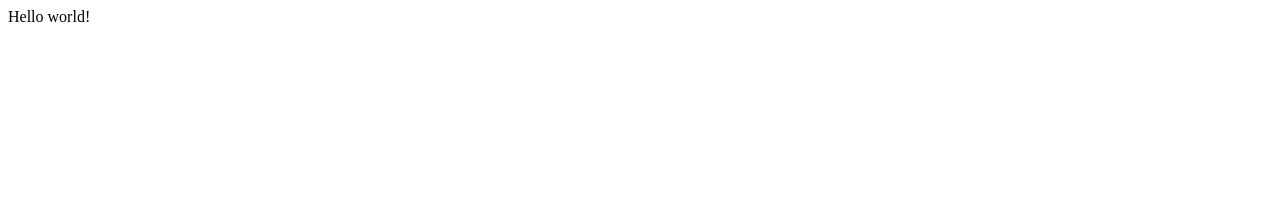
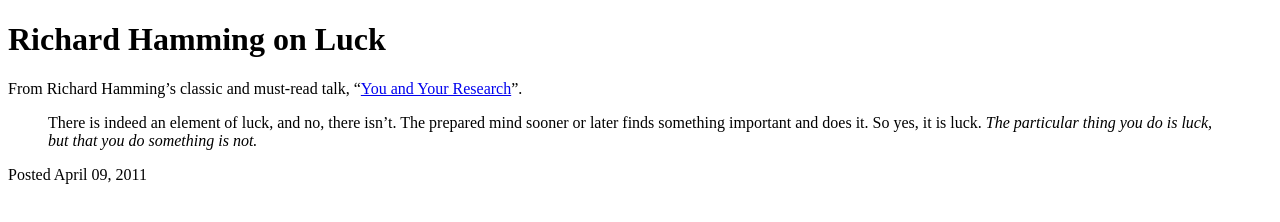
Before and after one commit to eunicode/gatsby-tut-2, a Gatsby site: page / in a window 1280 px wide. Built offline with nearby package versions, Linux system fonts and the light colour scheme; Gatsby itself is replaced by a stand-in of ours.

Commit message:
Create React functional component

```diff
--- a/src/pages/index.js
+++ b/src/pages/index.js
@@ -1,3 +1,26 @@
 import React from "react"
 
-export default () => <div>Hello world!</div>
+export default () => (
+    <div>
+      <h1>Richard Hamming on Luck</h1>
+      <div>
+        <p>
+          From Richard Hamming’s classic and must-read talk, “<a href="http://www.cs.virginia.edu/~robins/YouAndYourResearch.html">
+            You and Your Research
+          </a>”.
+        </p>
+        <blockquote>
+          <p>
+            There is indeed an element of luck, and no, there isn’t. The prepared
+            mind sooner or later finds something important and does it. So yes, it
+            is luck.{" "}
+            <em>
+              The particular thing you do is luck, but that you do something is
+              not.
+            </em>
+          </p>
+        </blockquote>
+      </div>
+      <p>Posted April 09, 2011</p>
+    </div>
+  );
```
